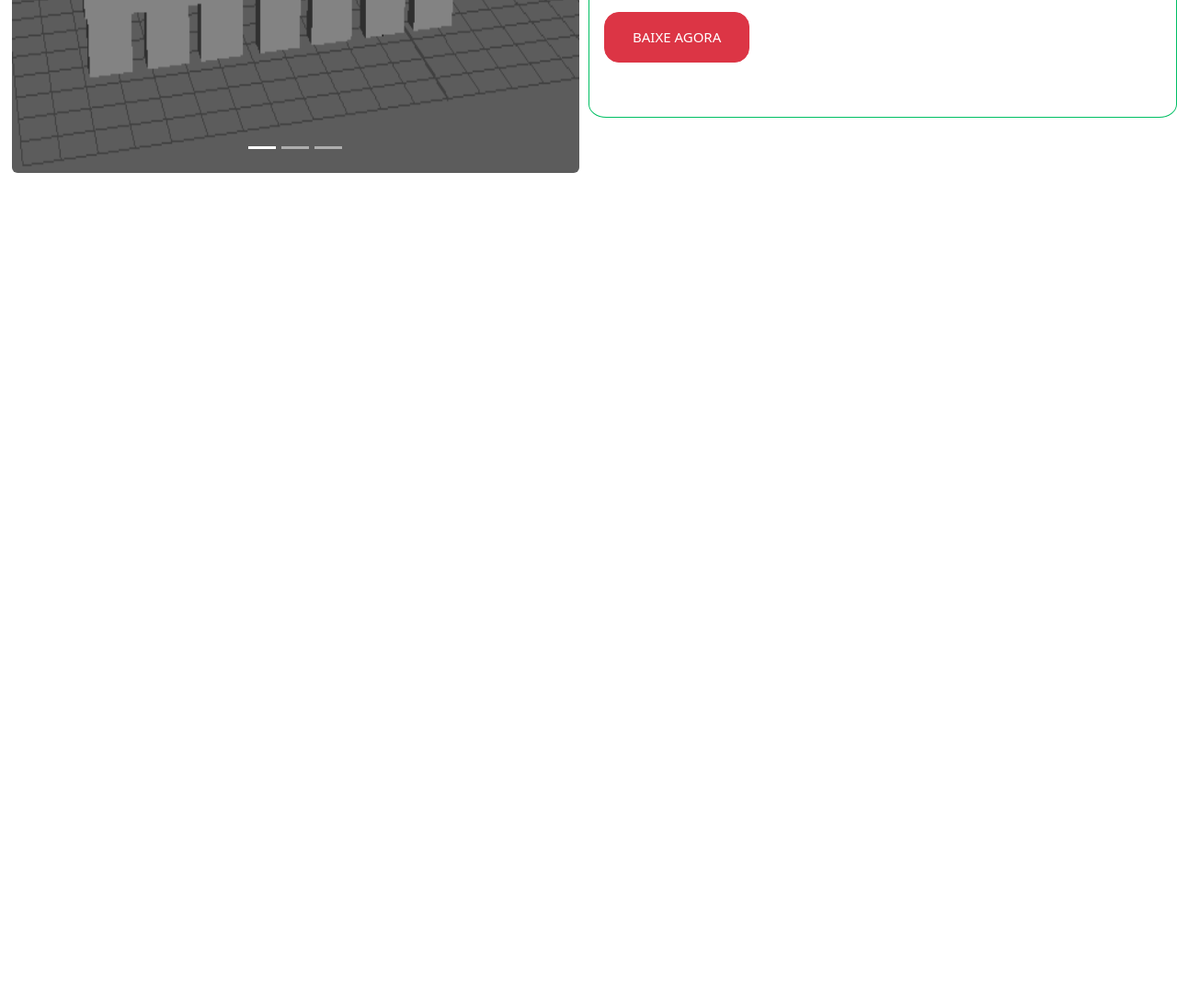
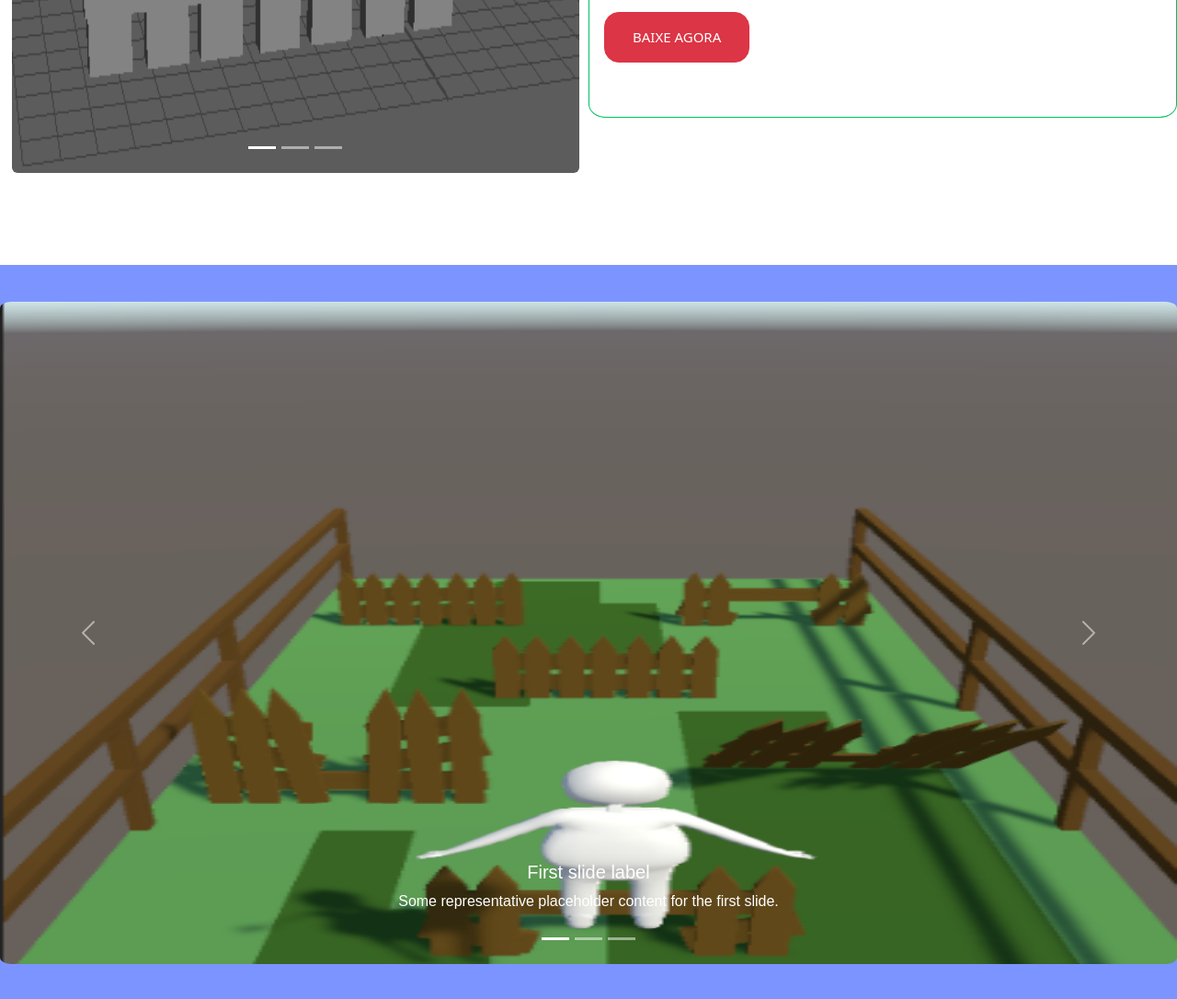
Before and after one commit to genyelx/Golden-Bull-Site, a plain HTML site: page index.html in a window 1280 px wide. Shown: the part 2112-3198 px from the top of the page at 92% size. Before the commit the page ends 2400 px from the top, so only its background shows below. Drawn offline with nearby package versions, Linux system fonts and the light colour scheme.

Commit message:
02 - Golden Bull com Quatro Páginas

```diff
--- a/index.html
+++ b/index.html
@@ -85,9 +85,14 @@
                         </p>
                         <div style="min-height: 120px;">
                             <div class="collapse collapse-horizontal" id="collapseWidthExample">
-                                <div class="card card-body" style="width: 300px;">
+                                <div class="card card-body" style="width: 500px;">
                                     Lorem ipsum dolor sit amet consectetur, adipisicing elit. Possimus modi ab, quidem
                                     numquam aut ullam? Neque quaerat sequi ipsum aut.
+                                    <div>
+                                    <button type="button" class="btn btn-danger rounded-4 my-2"
+                                        style="--bs-btn-padding-y: 10px; --bs-btn-padding-x: 20px; --bs-btn-font-size: 10px;">BAIXE
+                                        AGORA</button>
+                                    </div>
                                 </div>
                             </div>
                         </div>
@@ -164,13 +169,16 @@
                         <div class="card-title-text">
                             <h1>CENÁRIO</h1>
                         </div>
-                        <p class="card-text w-100">Lorem ipsum dolor sit amet consectetur adipisicing elit. Dolor repellat
+                        <p class="card-text w-100">Lorem ipsum dolor sit amet consectetur adipisicing elit. Dolor
+                            repellat
                             natus est id exercitationem odit adipisci vitae quaerat sapiente delectus officia similique
                             inventore, eum accusamus consequatur molestias blanditiis dolore. Dolorum similique aut
                             facere eius aperiam rerum hic quas ex ab nemo? Iusto totam nihil, iste magnam harum quasi ab
                             corporis.</p>
                         <div class="button-call-to-action">
-                            <button type="button" class="btn btn-danger btn-lg rounded-4"style="--bs-btn-padding-y: 15px; --bs-btn-padding-x: 30px; --bs-btn-font-size: 15px;">BAIXE AGORA</button>
+                            <button type="button" class="btn btn-danger btn-lg rounded-4"
+                                style="--bs-btn-padding-y: 15px; --bs-btn-padding-x: 30px; --bs-btn-font-size: 15px;">BAIXE
+                                AGORA</button>
                         </div>
                     </div>
                 </div>
@@ -179,10 +187,53 @@
     </div>
     <div class="fourth-container">
         <div class="four-page">
-
+            <div class="caroulsel-images-game">
+                <div id="carouselExampleCaptions" class="carousel slide">
+                    <div class="carousel-indicators">
+                        <button type="button" data-bs-target="#carouselExampleCaptions" data-bs-slide-to="0"
+                            class="active" aria-current="true" aria-label="Slide 1"></button>
+                        <button type="button" data-bs-target="#carouselExampleCaptions" data-bs-slide-to="1"
+                            aria-label="Slide 2"></button>
+                        <button type="button" data-bs-target="#carouselExampleCaptions" data-bs-slide-to="2"
+                            aria-label="Slide 3"></button>
+                    </div>
+                    <div class="carousel-inner">
+                        <div class="carousel-item active">
+                            <img src="./images/IMG GAMES/gameplay_photo.png" class="d-block" alt="...">
+                            <div class="carousel-caption d-none d-md-block">
+                                <h5>First slide label</h5>
+                                <p>Some representative placeholder content for the first slide.</p>
+                            </div>
+                        </div>
+                        <div class="carousel-item">
+                            <img src="./images/IMG GAMES/personagem.png" class="d-block" alt="...">
+                            <div class="carousel-caption d-none d-md-block">
+                                <h5>Second slide label</h5>
+                                <p>Some representative placeholder content for the second slide.</p>
+                            </div>
+                        </div>
+                        <div class="carousel-item">
+                            <img src="./images/IMG GAMES/gameplay_photo.png" class="d-block" alt="...">
+                            <div class="carousel-caption d-none d-md-block">
+                                <h5>Third slide label</h5>
+                                <p>Some representative placeholder content for the third slide.</p>
+                            </div>
+                        </div>
+                    </div>
+                    <button class="carousel-control-prev" type="button" data-bs-target="#carouselExampleCaptions"
+                        data-bs-slide="prev">
+                        <span class="carousel-control-prev-icon" aria-hidden="true"></span>
+                        <span class="visually-hidden">Previous</span>
+                    </button>
+                    <button class="carousel-control-next" type="button" data-bs-target="#carouselExampleCaptions"
+                        data-bs-slide="next">
+                        <span class="carousel-control-next-icon" aria-hidden="true"></span>
+                        <span class="visually-hidden">Next</span>
+                    </button>
+                </div>
+            </div>
         </div>
     </div>
-
 
     <script src="https://cdn.jsdelivr.net/npm/bootstrap@5.3.7/dist/js/bootstrap.bundle.min.js"
         integrity="sha384-ndDqU0Gzau9qJ1lfW4pNLlhNTkCfHzAVBReH9diLvGRem5+R9g2FzA8ZGN954O5Q"
--- a/style/style.css
+++ b/style/style.css
@@ -234,7 +234,27 @@ ul {
     font-weight: 200;
 }
 
+.four-page {
+    min-height: 100vh;
+    position: relative;
+    top: 0;
+    background-color: var(--color-blue-500);
+}
 
+.caroulsel-images-game {
+    min-height: 100vh;
+    width: 100%;
+    display: flex;
+    align-items: center;
+    align-items: center;
+    justify-content: center;
+}
+
+.caroulsel-images-game img {
+    width: 1280px;
+    height: 720px;
+    border-radius: 1%;
+}
 
 @media (max-width:900px) {
     .card-text {
```
